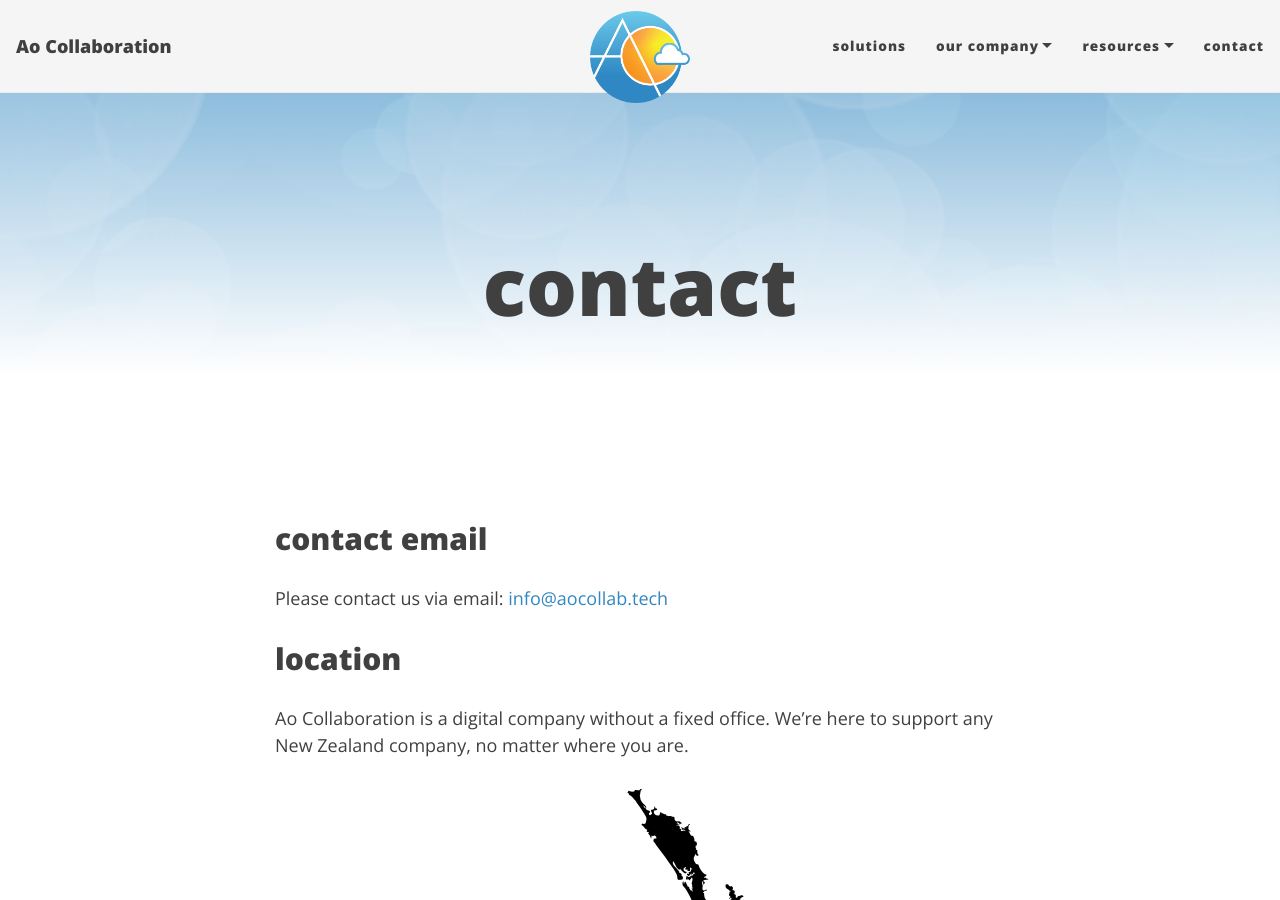
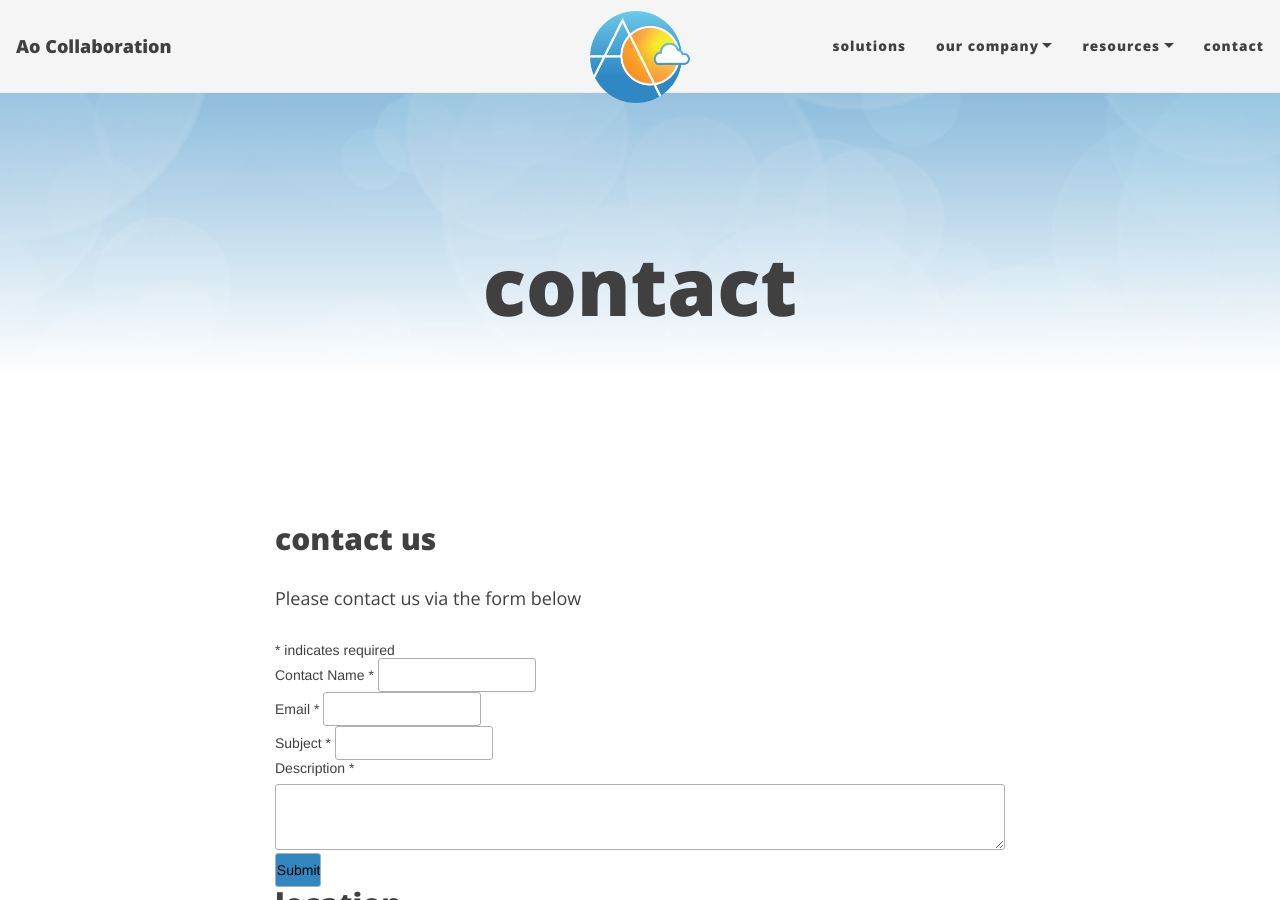
Before and after one commit to Ao-Collaboration/Ao-Collaboration.github.io, a Jekyll site: the page built from contact.md, in a window 1280 px wide and 900 px high. Built offline with Jekyll 4.4.1, drawn with Linux system fonts in a browser that asks for light colours; nearby versions of some CDN libraries; comment, search, counter and statistics services are not loaded.

Commit message:
Add web to case to contact page #18

```diff
--- a/contact.md
+++ b/contact.md
@@ -4,9 +4,11 @@
 cover-img: assets/img/main-header.png
 ---
 
-## contact email
+## contact us
 
-Please contact us via email: <a href="mailto:{{ site.social-network-links.email }}">{{ site.social-network-links.email }}</a>
+Please contact us via the form below
+
+{% include web-to-case-form.html %}
 
 ## location
 
```
